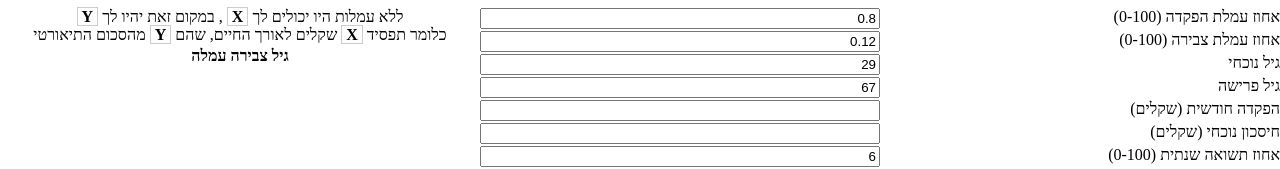
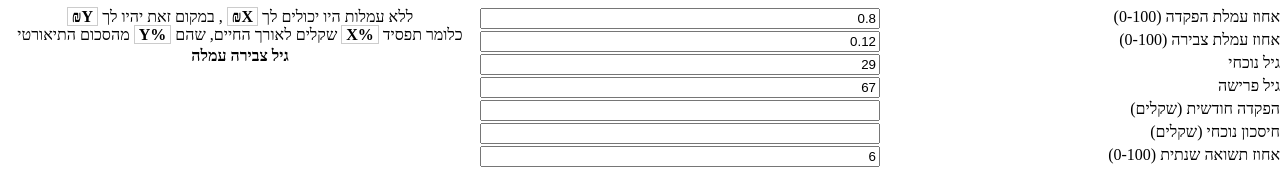
Before and after one commit to yehonatanz/pension, a website: page docs/index.html in a window 1280 px wide. Shown: the top 169 px of the page. Drawn offline with Linux system fonts and the light colour scheme.

Commit message:
Add units to placeholder calculated values

```diff
--- a/docs/index.html
+++ b/docs/index.html
@@ -39,15 +39,15 @@
     <div id="output">
         <div>
             ללא עמלות היו יכולים לך
-            <span class="calculated-output" id="output-total-without-fees">X</span>
+            <span class="calculated-output" id="output-total-without-fees">X₪</span>
             , במקום זאת יהיו לך
-            <span class="calculated-output" id="output-total">Y</span>
+            <span class="calculated-output" id="output-total">Y₪</span>
         </div>
         <div>
             כלומר תפסיד
-            <span class="calculated-output" id="output-diff-due-to-fees">X</span>
+            <span class="calculated-output" id="output-diff-due-to-fees">%X</span>
             שקלים לאורך החיים, שהם
-            <span class="calculated-output" id="output-diff-due-to-fees-percentage">Y</span>
+            <span class="calculated-output" id="output-diff-due-to-fees-percentage">%Y</span>
             מהסכום התיאורטי
         </div>
         <table id="per-year-output-container">
```
